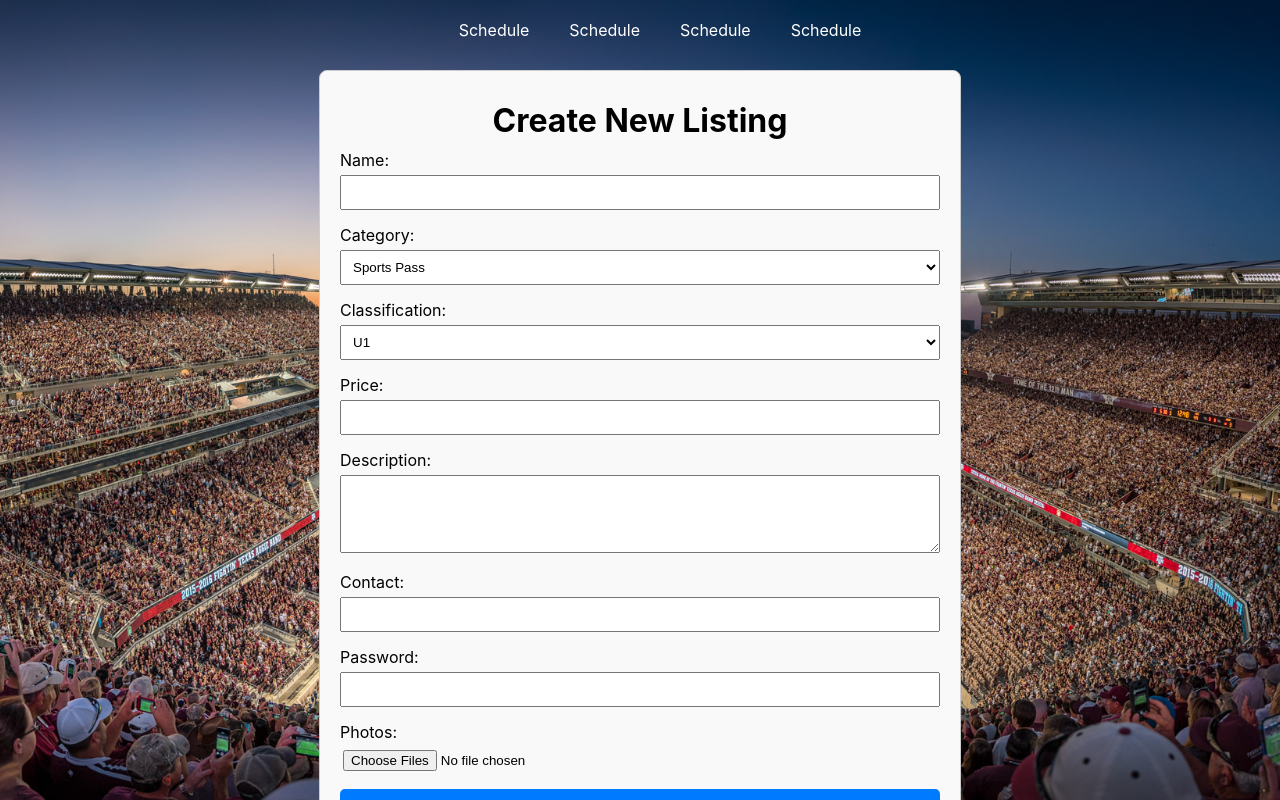
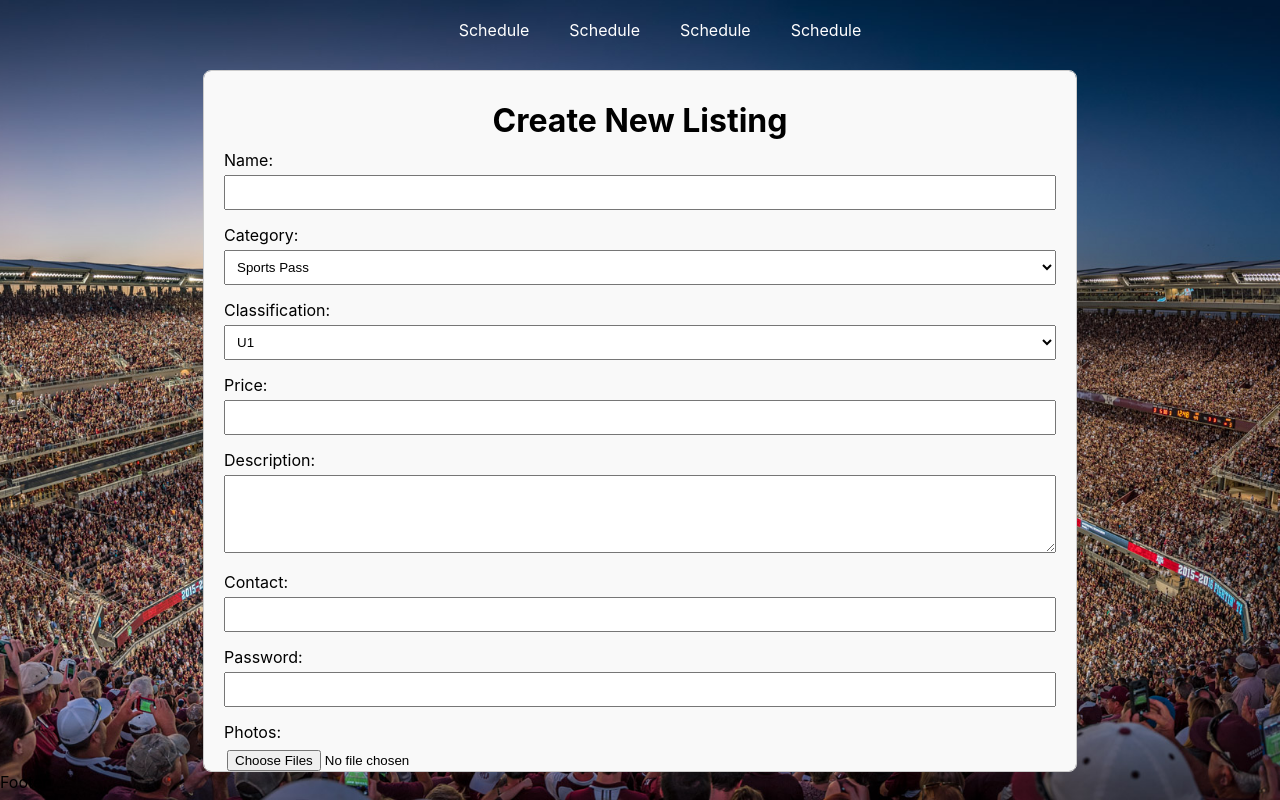
Before and after one commit to andrewlin27/Sports-Pass, a React (Create React App) app in the folder frontend/: page /sell in a window 1280 px wide. Shown: the top 800 px of the page. Built offline with nearby package versions, Linux system fonts and the light colour scheme.

Commit message:
scrollable sell page

```diff
--- a/frontend/src/components/css/Sell.css
+++ b/frontend/src/components/css/Sell.css
@@ -1,11 +1,13 @@
 .sell-page {
-    max-width: 600px;
+    max-width: 65%;
     margin: 0 auto;
     margin-top: 70px;
     padding: 20px;
     border: 1px solid #ccc;
     border-radius: 8px;
     background-color: #f9f9f9;
+    overflow-y: auto; /* Fix this so it's scrollable w/o cutting off bottom */
+    max-height: calc(100vh - 140px); /* Fix this so it's scrollable w/o cutting off bottom */
 }
 
 .sell-page h1 {
```
